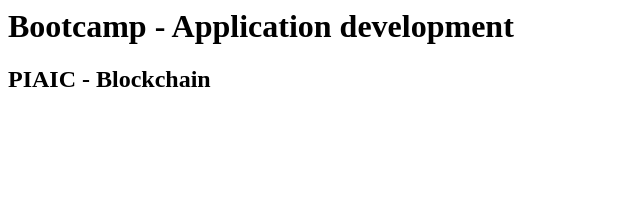
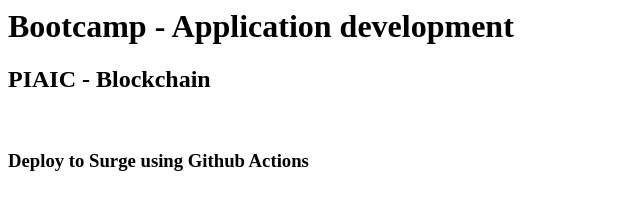
Before and after one commit to shows19/bootcampAppdev, a plain HTML site: page index.html in a window 1280 px wide. Shown: the whole page, without its empty margins (0-640 px from the left). Drawn offline with Linux system fonts and the light colour scheme.

Commit message:
Update index.html

```diff
--- a/index.html
+++ b/index.html
@@ -1,2 +1,4 @@
 <h1>Bootcamp - Application development</h1>
 <h2>PIAIC - Blockchain</h2>
+<br>
+<h3>Deploy to Surge using Github Actions</h3>
```
